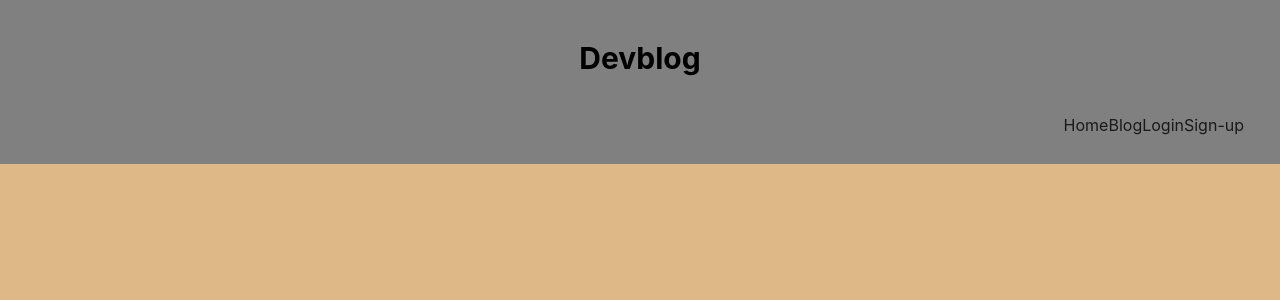
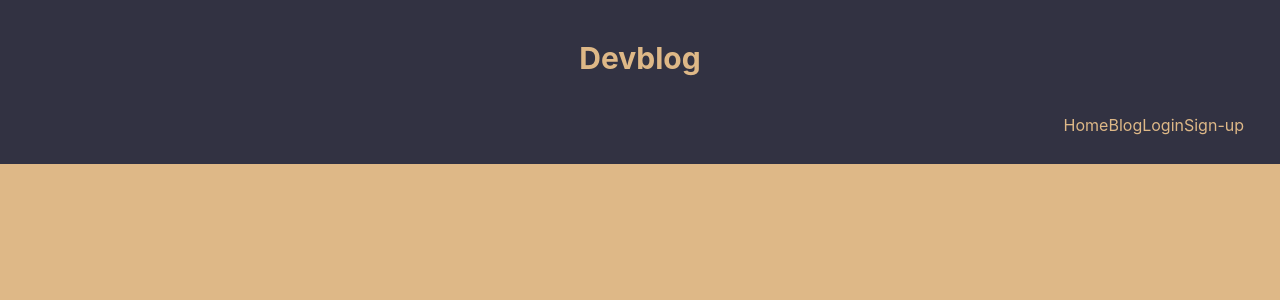
Before and after one commit to Bernardngari/Devblog-group-project, a React (Create React App) app in the folder client/: page / in a window 1280 px wide. Shown: the top 300 px of the page. Built offline with nearby package versions, Linux system fonts and the light colour scheme.

Commit message:
color changed

```diff
--- a/client/src/index.css
+++ b/client/src/index.css
@@ -13,11 +13,12 @@ code {
 h2{
   font-size: 30px;
   text-align: center;
+  color: burlywood;
 }
 
 .nav-bar {
   overflow: hidden;
-  background-color: grey;
+  background-color: rgb(50, 50, 66);
   padding: 15px 20px;
 
 }
@@ -25,7 +26,7 @@ h2{
 .navbar-menu{
   float: right;
   display: flex;
-  color: rgb(27, 25, 25);
+  color: burlywood;
   text-align: center;
   padding: 14px 16px;
   text-decoration: none;
```
